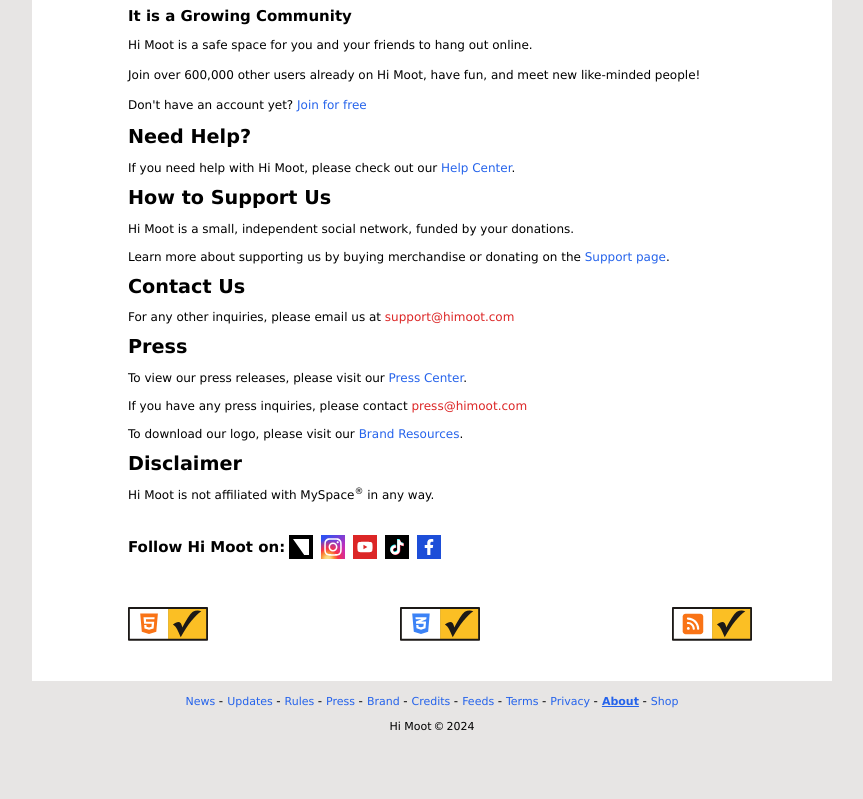
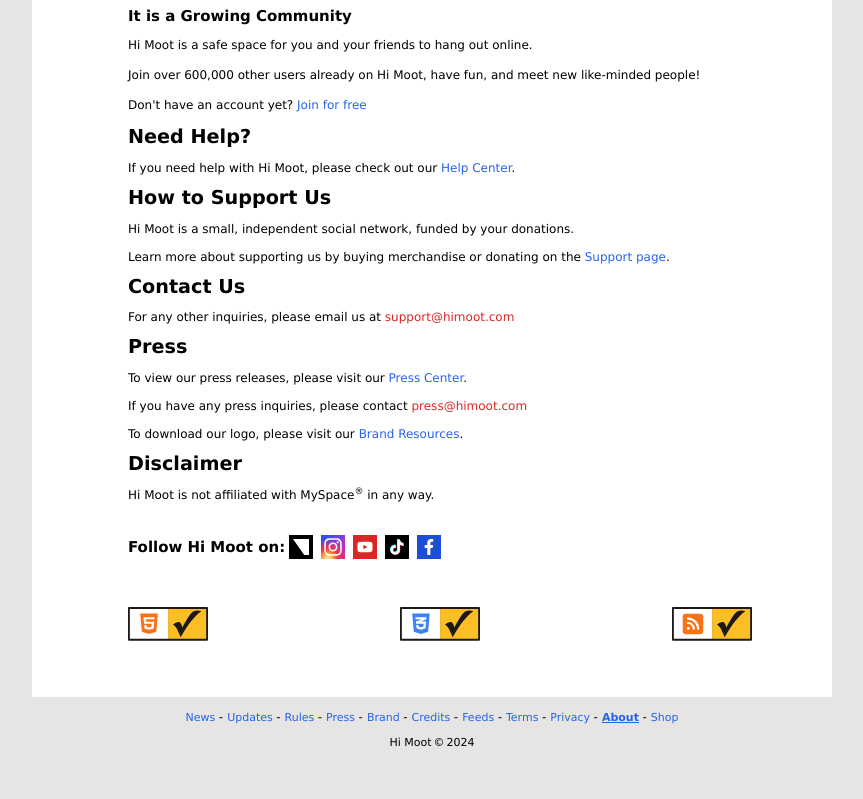
Before and after one commit to richardk80/kinva, an Astro site: page /about in a window 1280 px wide. Shown: the part 475-1274 px from the top of the page, without its empty margins (208-1071 px from the left). Built offline with nearby package versions, Linux system fonts and the light colour scheme; Astro itself is replaced by a stand-in of ours.

Commit message:
Commit 13 made on 07-11-2024 at 6:41:43 PM

```diff
--- a/src/components/main/Footer.astro
+++ b/src/components/main/Footer.astro
@@ -3,10 +3,10 @@
 import Copyright from '@com/main/Copyright.astro';
 ---
 <footer>
-  <div class="mb-2 flex justify-center">
+  <div class="pb-2 flex justify-center">
     <BottomNav />
   </div>
-  <div class="mb-2 flex justify-center">
+  <div class="pb-2 flex justify-center">
     <Copyright />
   </div>
 </footer>
--- a/src/layouts/Layout.astro
+++ b/src/layouts/Layout.astro
@@ -17,7 +17,7 @@
         <Header />
       </div>
       <div class="inline-block w-full h-full bg-white">
-        <div class="my-4">
+        <div class="py-4">
           <slot />
         </div>
       </div>
--- a/src/pages/index.astro
+++ b/src/pages/index.astro
@@ -20,7 +20,7 @@
 ---
 <Layout title={ loggedin ? "Home" : "Login" }>
 	{ loggedin ?
-    <div class="mx-2">
+    <div class="px-2">
         <div class="grid grid-cols-12 grid-flow-row-dense">
             <div class="col-span-full">
                 <div class="flex items-start justify-between">
@@ -30,7 +30,7 @@
                         <ProfileLinkBox />
                         <UpdatesBox />
                     </div>
-                    <div class="grid grid-row-2 gap-x-2 flex flex-wrap gap-y-2 ml-2">
+                    <div class="grid grid-row-2 gap-x-2 flex flex-wrap gap-y-2 pl-2">
                         <div class="flex items-start justify-between">
                             <div class="flex flex-nowrap -mt-0.5">
                                 <BlogEntry />
--- a/src/styles/main.css
+++ b/src/styles/main.css
@@ -29,6 +29,8 @@
 
 html, body {
   scrollbar-gutter: auto;
+  scroll-behavior: smooth;
+  scrollbar-color: #2563eb rgb(231 229 228);
 }
 
 .form {
```
